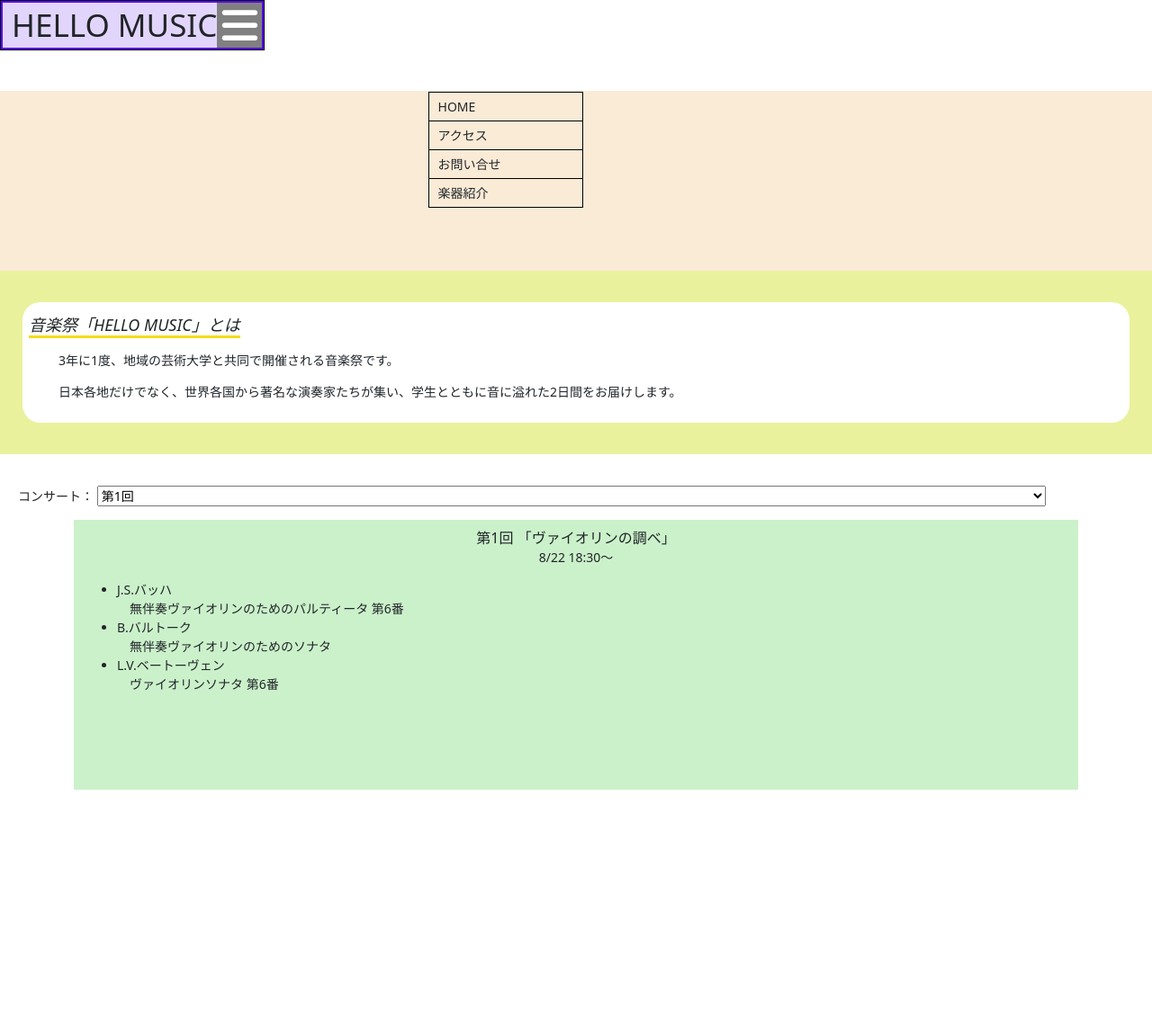
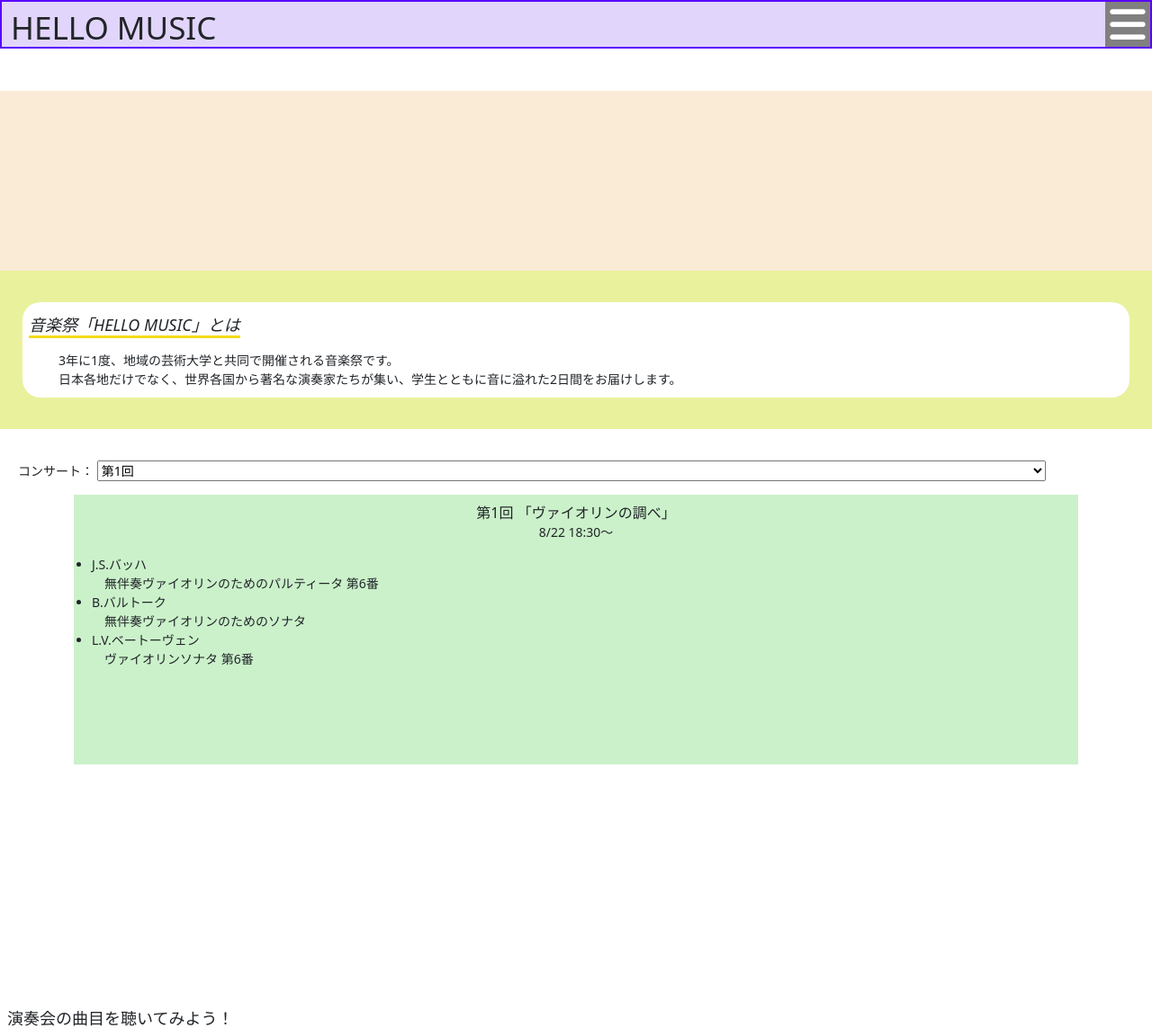
Before and after one commit to web-port4110-code/web-site-HELLO-MUSIC, a PHP site: page /validation/index.html in a window 1280 px wide. Shown: the top 1143 px of the page at 90% size. Run offline with PHP 8.4, Linux system fonts and the light colour scheme; lists and menus that the app fills with data are empty; some libraries are stand-ins or nearby versions.

Commit message:
ヘッダの幅を調整しました

```diff
--- a/css/style.css
+++ b/css/style.css
@@ -1,21 +1,9 @@
-* {
+html * {
     margin: 0;
     padding: 0;
     box-sizing: border-box;
 }
 
-.headerContainer {
-    border: 1px black solid;
-}
-/*
-.headerContainer h1 {
-    border: 1px black solid;
-}
-/*
-.headerContainer ul {
-    border: 1px black solid;
-}
-*/
 html {
     font-size: 14px;
 }
@@ -40,6 +28,8 @@
 /*ーーーーーーーーーーーーーーーーーーーーーー
 ヘッダー
 --------------------------------------*/
+
+
 
 .attention {
     background-color: hsl(60, 2%, 84%);
@@ -70,6 +60,7 @@
 header {
     position: fixed;
     z-index: 10;
+    width: 100%;
 }
 
 .headerBox {
@@ -151,6 +142,7 @@
 header li:first-child {
     border-top: black solid 1px;
 }
+
 
 /*------------------------------------------------
 メインコンテナ
```
